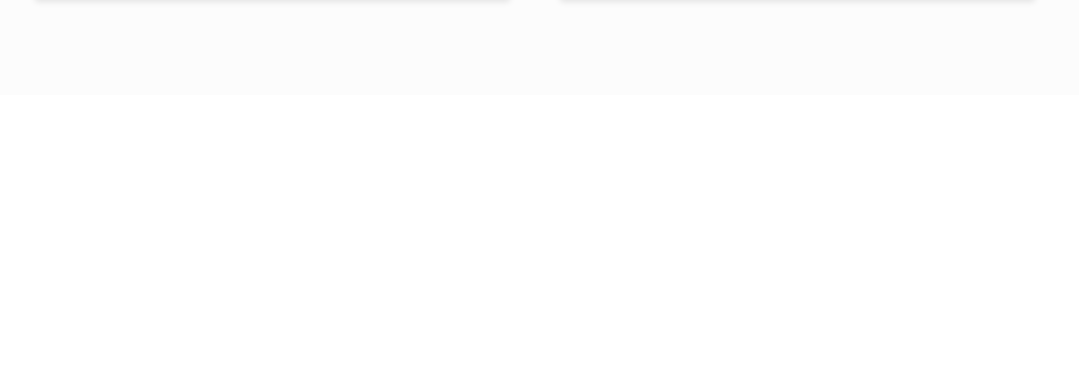
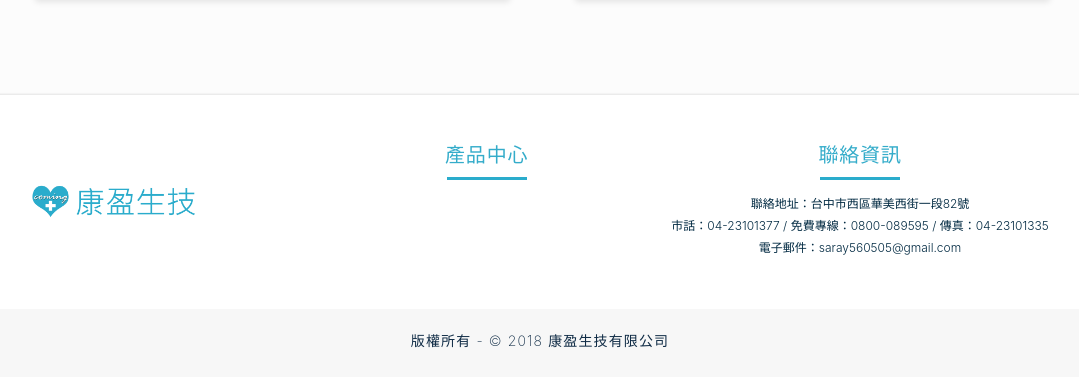
Before and after one commit to loracy/coming, a PHP site: page /product.php in a window 1280 px wide. Shown: the part 1170-1547 px from the top of the page, without its empty margins (100-1179 px from the left). Before the commit the page ends 1173 px from the top, so only its background shows below. Run offline with PHP 8.4, Linux system fonts and the light colour scheme; some libraries are stand-ins or nearby versions.

Commit message:
add footer & product RWD

```diff
--- a/css/style.css
+++ b/css/style.css
@@ -31,7 +31,7 @@ body{
 /* header style (general) */
 
 .header{
-  width: 100%;
+  width: 100vw;
 }
 
 .navbar{
@@ -79,8 +79,86 @@ body{
 /* footer style (general) */
 .footer{
   width: 100%;
-  background: hsl(0, 0%, 99%);
+  /* background: hsl(0, 0%, 99%);   */
+  /* background: #2AACCC; */
+  background-color: #ffffff;
+  box-shadow: 0px -1px 2px rgba(0, 0, 0, .1);
+
 }
+
+.footerProduct{
+
+}
+
+.footerContact{
+
+}
+
+.footerProduct > h5,
+.footerContact > h5{
+  color: #34ACCA;
+  letter-spacing: .04em;
+  font-weight: 400;
+  padding-bottom: 15px;
+  margin-bottom: 0;
+  display: flex;
+  flex-direction: column;
+}
+.footerProduct > h5::after,
+.footerContact > h5::after{
+  content: '';
+  display: block;
+  width: 80px;
+  height: 2.5px;
+  background-color: #2AACCC;
+  margin-top: 10px;
+}
+
+.footerContactContent > p{
+  font-size: 12px;
+  color: #032B43;
+  font-weight: 300;
+  display: inline-flex;
+  margin-bottom: 4px;
+}
+
+.footerProductContentRow > a{
+  font-size: 12px;
+  color: #032B43;
+  font-weight: 300;
+  display: flex;
+  flex-direction: column;
+  margin-bottom: 4px;
+  margin-right: 8px;
+  transition: all .2s;
+}
+.footerProductContentRow > a:hover::after{
+  content: '';
+  display: block;
+  width: 95%;
+  height: 1.5px;
+  background-color: #2AACCC;
+  margin-top: 2px;
+  transition: all .2s;
+}
+.footerProductContentRow > a:hover{
+  color: #2AACCC;
+  text-decoration: none;
+  transition: all .2s;
+}
+
+.footerPolicy{
+  background: hsl(0, 0%, 97%);
+}
+
+.footerPolicy > h5{
+  font-size: 14px;
+  color: #0F2B45;
+  font-weight: 200;
+  letter-spacing: .08em;
+  margin-bottom: 4px;
+}
+
 
 /* -----breadcrumb----- */
 /* hidden when less than sm */
@@ -509,7 +587,11 @@ body{
 .productCard{
   position: relative;
   display: inline-flex;
-  margin-left: 65px;
+}
+@media screen and (min-width: 992px) {
+  .productCard{
+    margin-left: 65px;
+  }
 }
 
 .productCardLeft{
@@ -610,13 +692,24 @@ body{
 }
 
 /* product page (mobile) */
+@media screen and (max-width: 768px) {
+  .productCard{
+    /* margin-left: 0px; */
+  }
+}
 @media screen and (max-width: 576px) {
   .productCard{
     margin-left: 0px;
+    /* margin-right: 10px; */
   }
 
   .productImage{
-    height: 160px;
+    height: 240px;
+  }
+
+  .productImage > img{
+    height: auto;
+    width: 100%;
   }
 
   .btn-info{
--- /dev/null
+++ b/footer.php
@@ -0,0 +1,62 @@
+
+<script type="text/javascript">
+// 取得json資料
+var requestURL = 'https://loracy.github.io/coming/assets/details.json';
+var request = new XMLHttpRequest();
+request.open('GET', requestURL);
+request.responseType = 'json';
+request.send();
+request.onload = function() {
+    var jsonObj = request.response;
+    showData(jsonObj);
+}
+
+function showData(jsonObj) {
+    // data is a array-object that includes all product page information
+    data = jsonObj['products'];
+    // render the product's name
+    for( i=1; i <= data.length ; i++ ){
+        document.getElementsByClassName('footerProductContentRowLink-' + i)[0].innerText = data[i-1]['name'];
+    }
+}
+
+</script>
+<div class="footer" style="padding:0px;">
+    <div class="container-fluid pt-5">
+        <div class="row pb-5">
+            <div class="col-12 col-sm-4 d-flex align-items-center justify-content-center footerLogo">
+                <img src="./assets/logo.jpg" width="auto" height="49px" alt="logo">
+            </div>
+            <div class="col-12 col-sm-3 mt-4 mt-sm-0 footerProduct">
+                <h5 class="align-items-center">產品中心</h5>
+                <div class="d-flex flex-column align-items-center align-items-start footerProductContent">
+                    <?php for ( $i=1 ; $i<=2 ; $i++ ){ ?>
+                    <div class="d-flex flex-row footerProductContentRow">
+                        <?php for ( $j=1 ; $j<=3 ; $j++ ){ ?>
+                            <a href="<?php echo "./detail.php?product=".($j+($i-1)*3) ?>" class="footerProductContentRowLink-<?php echo $j+($i-1)*3 ?>"></a>
+                        <?php } ?>
+                    </div>
+                    <?php } ?>
+                </div>
+            </div>
+            <div class="col-12 col-sm-4 mt-4 mt-sm-0 footerContact">
+                <h5 class="align-items-center">聯絡資訊</h5>
+                <div class="d-flex flex-column align-items-center footerContactContent">
+                    <p>聯絡地址：台中市西區華美西街一段82號</p>
+                    <p>市話：04-23101377 /<br class="d-block d-sm-none">
+                    免費專線：0800-089595 / <br class="d-block d-sm-none">
+                    傳真：04-23101335</p>
+                    <p>電子郵件：saray560505@gmail.com</p>
+                </div>
+            </div>
+        </div>
+        <div class="row">
+            <div class="col-12 py-4 d-flex align-items-center justify-content-center footerPolicy">
+                <h5>版權所有 - © 2018 康盈生技有限公司</h5>
+            </div>
+        </div>
+    </div>
+</div>
+
+</body>
+</html>
--- a/product.php
+++ b/product.php
@@ -39,10 +39,11 @@ function showData(jsonObj) {
 ?>
 
 <div class="container content pt-5 pb-5">
-    <div class="row">
+    <div class="row px-3 p-sm-0">
     <!-- get all the products card -->
         <?php for ( $i=1 ; $i<=$productLength ; $i++ ){ ?>
-        <div class="col-12 col-sm-5 mb-5 p-0 row bgWhite cardStyle productCard">
+        <div class="col-12 col-sm-6 col-lg-5 mb-5 p-0 bgWhite cardStyle productCard">
+            <div class="row m-0">
                 <div id="cardDec"></div>
                 <div class="col-12 col-sm-6 p-0 productCardLeft">
                     <div class="productName d-flex d-sm-none">
@@ -72,8 +73,11 @@ function showData(jsonObj) {
                     <img src="./icons/arrow-right.svg"/>
                 </a>
             </div>
+        </div>
         <?php } ?>
     </div>
 </div>
-  </body>
-</html>
+
+<?php
+	include ('footer.php');
+?>
```
Lines whose indentation alone changed are shown as unchanged.
